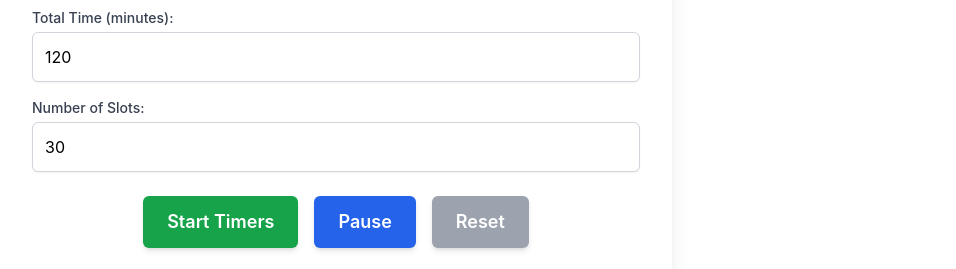
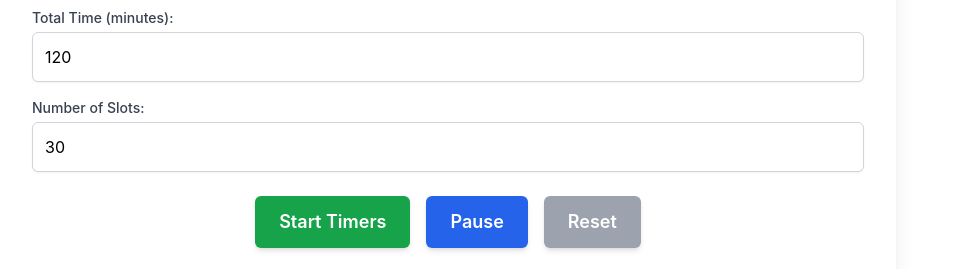
Before and after one commit to afifmunir77/Dynamic-Dual-Timer, a plain HTML site: page index.html in a window 1280 px wide. Shown: the part 108-377 px from the top of the page, without its empty margins (0-956 px from the left). Drawn offline with nearby package versions, Linux system fonts and the light colour scheme.

Commit message:
Update index.html

```diff
--- a/index.html
+++ b/index.html
@@ -48,7 +48,7 @@
     </div>
 
     <!-- Main timer container: increased max-width for better centering on larger screens -->
-    <div class="bg-white p-8 rounded-2xl shadow-xl w-full max-w-2xl">
+    <div class="bg-white p-8 rounded-2xl shadow-xl w-full max-w-4xl">
         <h1 class="text-3xl font-bold text-gray-800 mb-6 text-center">Dynamic Dual Timer</h1>
 
         <div class="space-y-4 mb-6">
```
